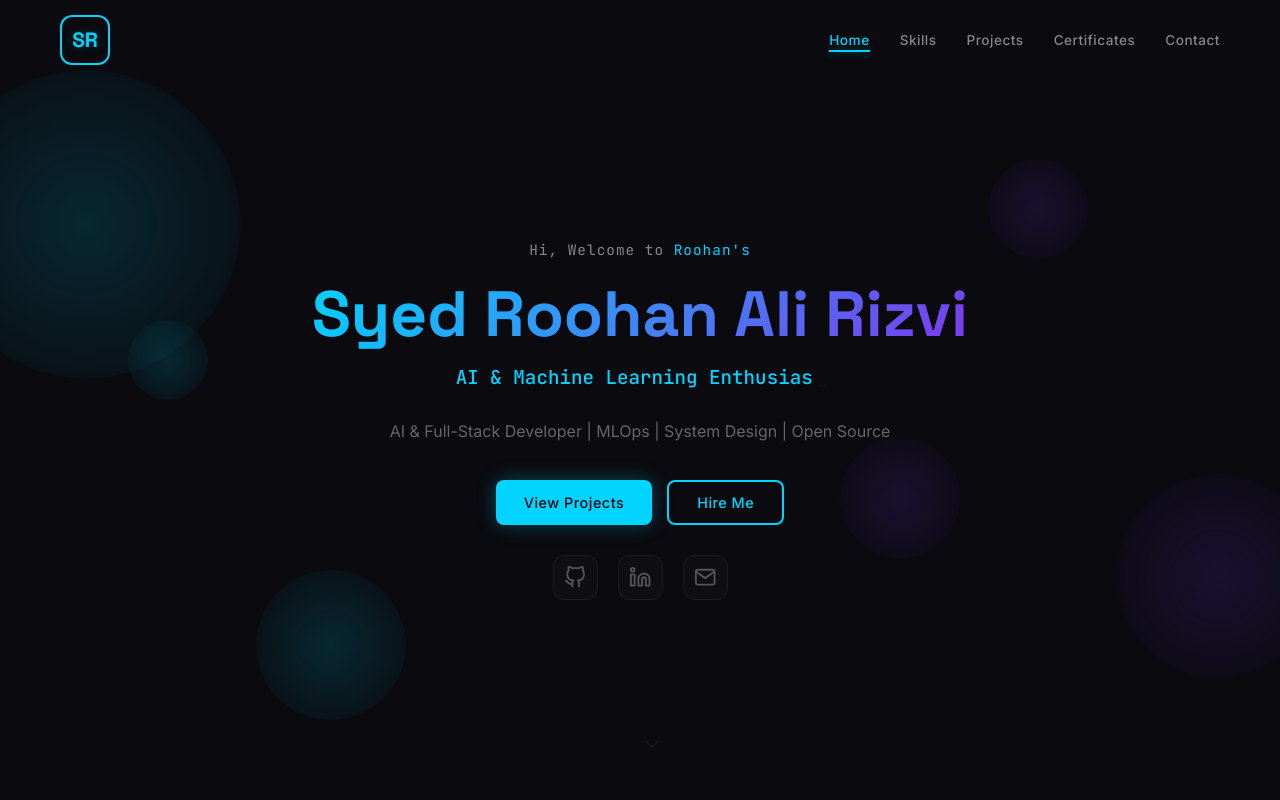
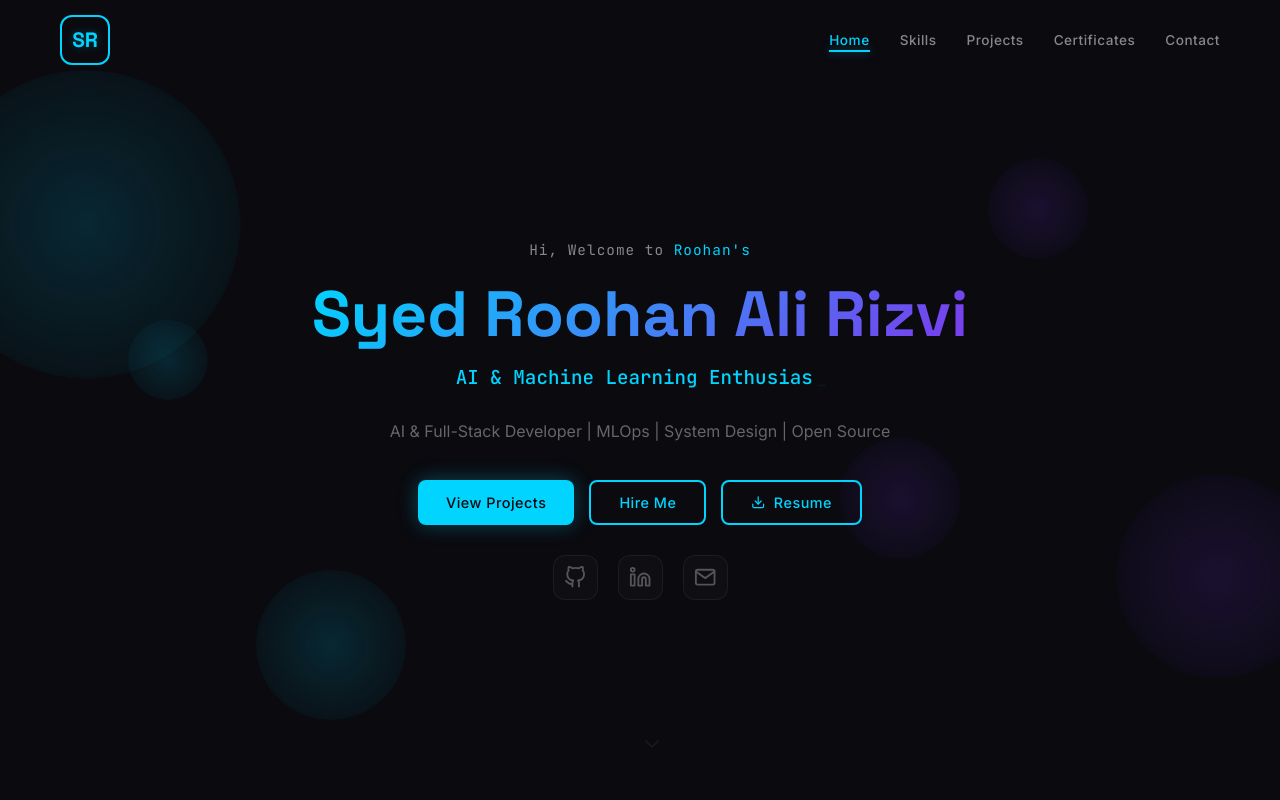
Before and after one commit to roohan-514/portfolio, a React (Create React App) app: page / in a window 1280 px wide. Shown: the top 800 px of the page. Built offline with nearby package versions, Linux system fonts and the light colour scheme; the HTML template or start-up script is replaced by a standard one.

Commit message:
Add Resume download button in Hero

```diff
--- a/src/components/Hero.js
+++ b/src/components/Hero.js
@@ -2,7 +2,7 @@ import React from 'react';
 import { Link } from 'react-scroll';
 import { Typewriter } from 'react-simple-typewriter';
 import { motion } from 'framer-motion';
-import { FiGithub, FiLinkedin, FiMail, FiChevronDown } from 'react-icons/fi';
+import { FiGithub, FiLinkedin, FiMail, FiChevronDown, FiDownload } from 'react-icons/fi';
 import './Hero.css';
 
 const Hero = ({ profile }) => {
@@ -66,6 +66,9 @@ const Hero = ({ profile }) => {
           <a href={`mailto:${profile.email}`} className="btn btn-outline">
             Hire Me
           </a>
+          <a href={`${process.env.PUBLIC_URL}/documents/resume.pdf`} download className="btn btn-outline">
+            <FiDownload /> Resume
+          </a>
         </motion.div>
         <motion.div className="hero-socials" variants={itemVariants}>
           <a href={profile.github} target="_blank" rel="noopener noreferrer" aria-label="GitHub">
```
Also changed, not shown: 1 other file (tests, documents, lock files or other folders).
